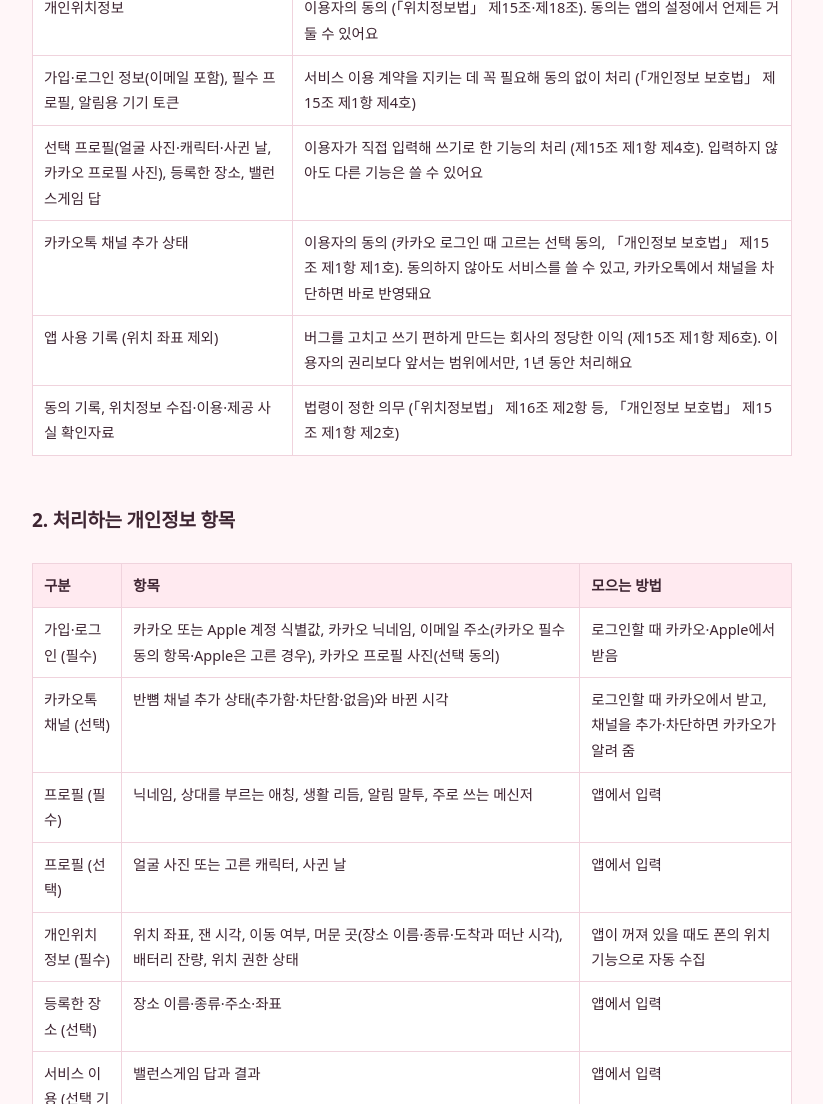
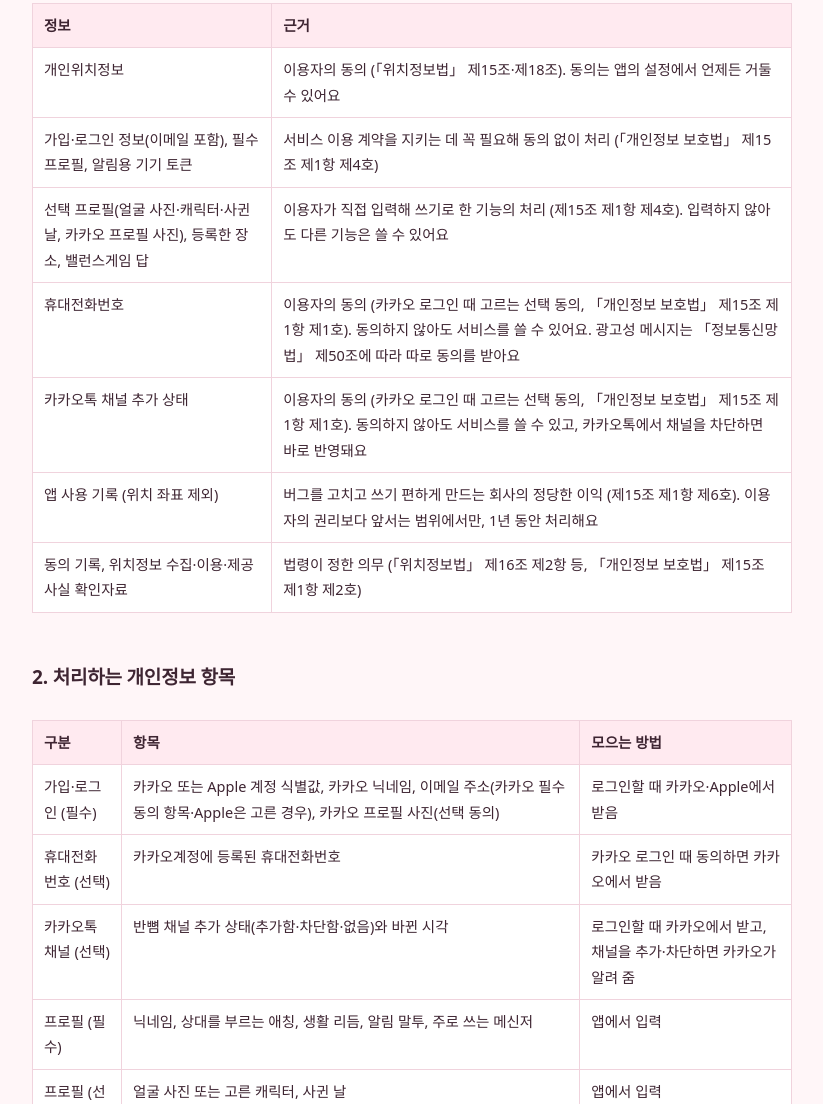
Before and after one commit to 3th9396-lang/banppyeom, a plain HTML site: page privacy.html in a window 1280 px wide. Shown: the part 939-2043 px from the top of the page, without its empty margins (228-1051 px from the left). Drawn offline with Linux system fonts and the light colour scheme.

Commit message:
처리방침: 휴대전화번호(선택)

```diff
--- a/privacy.html
+++ b/privacy.html
@@ -27,6 +27,7 @@
   <li>등록한 장소 도착·출발 알림, 보낼 말 제안, 밸런스게임 같은 서비스 기능</li>
   <li>고객 문의 응대, 분쟁 확인, 법령이 정한 기록 보관</li>
   <li>버그를 고치고 쓰기 편하게 만들기 위한 이용 통계 (위치 좌표는 쓰지 않아요)</li>
+  <li>전화번호를 주신 분께 카카오톡 알림톡으로 서비스 안내(가입, 상대의 초대 수락, 결제·갱신·해지, 계정 삭제 완료) 보내기. 광고성 메시지는 따로 받기로 동의한 분께만 보내요</li>
   <li>반뼘 카카오톡 채널을 추가한 분께 소식·혜택(광고) 메시지를 보내고, 채널 추가 여부에 맞춰 앱 안내를 다르게 하기 (카카오 로그인 때 채널 추가에 동의한 분만)</li>
 </ul>
 
@@ -38,6 +39,7 @@
     <tr><td>개인위치정보</td><td>이용자의 동의 (「위치정보법」 제15조·제18조). 동의는 앱의 설정에서 언제든 거둘 수 있어요</td></tr>
     <tr><td>가입·로그인 정보(이메일 포함), 필수 프로필, 알림용 기기 토큰</td><td>서비스 이용 계약을 지키는 데 꼭 필요해 동의 없이 처리 (「개인정보 보호법」 제15조 제1항 제4호)</td></tr>
     <tr><td>선택 프로필(얼굴 사진·캐릭터·사귄 날, 카카오 프로필 사진), 등록한 장소, 밸런스게임 답</td><td>이용자가 직접 입력해 쓰기로 한 기능의 처리 (제15조 제1항 제4호). 입력하지 않아도 다른 기능은 쓸 수 있어요</td></tr>
+    <tr><td>휴대전화번호</td><td>이용자의 동의 (카카오 로그인 때 고르는 선택 동의, 「개인정보 보호법」 제15조 제1항 제1호). 동의하지 않아도 서비스를 쓸 수 있어요. 광고성 메시지는 「정보통신망법」 제50조에 따라 따로 동의를 받아요</td></tr>
     <tr><td>카카오톡 채널 추가 상태</td><td>이용자의 동의 (카카오 로그인 때 고르는 선택 동의, 「개인정보 보호법」 제15조 제1항 제1호). 동의하지 않아도 서비스를 쓸 수 있고, 카카오톡에서 채널을 차단하면 바로 반영돼요</td></tr>
     <tr><td>앱 사용 기록 (위치 좌표 제외)</td><td>버그를 고치고 쓰기 편하게 만드는 회사의 정당한 이익 (제15조 제1항 제6호). 이용자의 권리보다 앞서는 범위에서만, 1년 동안 처리해요</td></tr>
     <tr><td>동의 기록, 위치정보 수집·이용·제공 사실 확인자료</td><td>법령이 정한 의무 (「위치정보법」 제16조 제2항 등, 「개인정보 보호법」 제15조 제1항 제2호)</td></tr>
@@ -49,6 +51,7 @@
   <thead><tr><th>구분</th><th>항목</th><th>모으는 방법</th></tr></thead>
   <tbody>
     <tr><td>가입·로그인 (필수)</td><td>카카오 또는 Apple 계정 식별값, 카카오 닉네임, 이메일 주소(카카오 필수 동의 항목·Apple은 고른 경우), 카카오 프로필 사진(선택 동의)</td><td>로그인할 때 카카오·Apple에서 받음</td></tr>
+    <tr><td>휴대전화번호 (선택)</td><td>카카오계정에 등록된 휴대전화번호</td><td>카카오 로그인 때 동의하면 카카오에서 받음</td></tr>
     <tr><td>카카오톡 채널 (선택)</td><td>반뼘 채널 추가 상태(추가함·차단함·없음)와 바뀐 시각</td><td>로그인할 때 카카오에서 받고, 채널을 추가·차단하면 카카오가 알려 줌</td></tr>
     <tr><td>프로필 (필수)</td><td>닉네임, 상대를 부르는 애칭, 생활 리듬, 알림 말투, 주로 쓰는 메신저</td><td>앱에서 입력</td></tr>
     <tr><td>프로필 (선택)</td><td>얼굴 사진 또는 고른 캐릭터, 사귄 날</td><td>앱에서 입력</td></tr>
```
